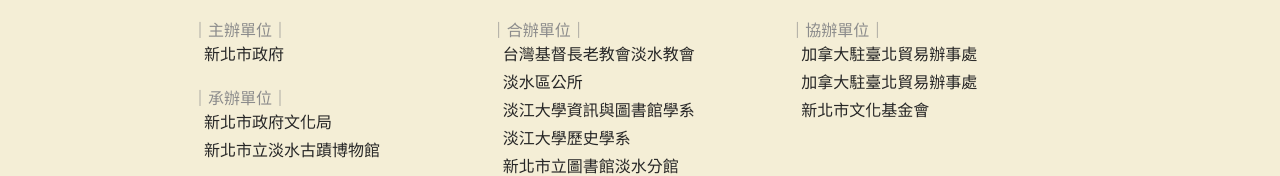
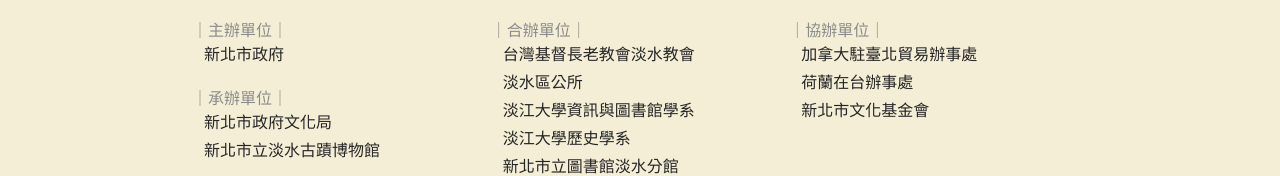
Before and after one commit to indexhui/Wharf-velous-Tamsui, a React (Create React App) app: page / in a window 1280 px wide. Shown: the part 7034-7210 px from the top of the page. Built offline with nearby package versions, Linux system fonts and the light colour scheme.

Commit message:
[info]fix footer

```diff
--- a/src/layout/Footer.js
+++ b/src/layout/Footer.js
@@ -83,7 +83,7 @@
                   <Text>加拿大駐臺北貿易辦事處</Text>
                 </Link>
                 <Link href="https://www.nlot.org.tw/index_zh.html" isExternal>
-                  <Text>加拿大駐臺北貿易辦事處</Text>
+                  <Text>荷蘭在台辦事處</Text>
                 </Link>
                 <Link href="https://ntccf.org/" isExternal>
                   <Text>新北市文化基金會</Text>
```
